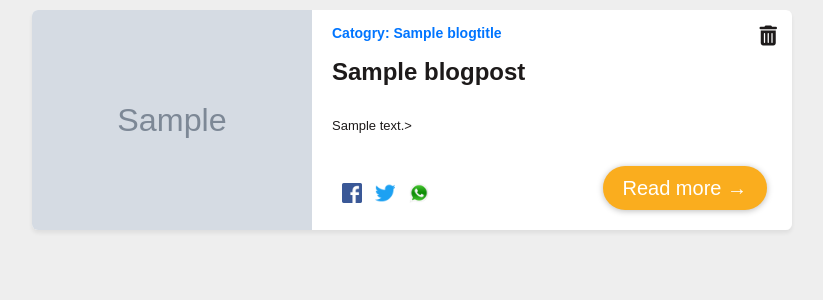
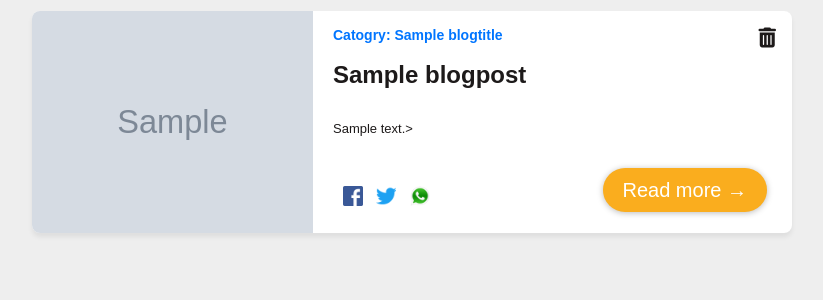
Before and after one commit to Sandeep-Bangwal/Blog-Creator, a PHP site: page /Blog/home.php?title_id=1 in a window 1280 px wide. Shown: the part 61-361 px from the top of the page, without its empty margins (228-1051 px from the left). Run offline with PHP 8.4, Linux system fonts and the light colour scheme; the visitor is signed in with stand-in values (Sample User, id 1); tables that the repository leaves empty hold one stand-in row (values such as "Sample post"); grey boxes marked "Sample" are stand-in pictures; some libraries are stand-ins or nearby versions.

Commit message:
Update style.css

```diff
--- a/css/style.css
+++ b/css/style.css
@@ -10,23 +10,23 @@ body{
 
 .blog-groups{
     margin: 0 auto;
-    width: 780px;
-    padding: 10px;
+    width: 782px;
+    padding: 11px;
     height: auto;
 }
 .blog-groups li{
     position: relative;
     list-style: none;
     background: #fff;
-    border-radius: 6px;
-    box-shadow: 0 3px 4px 0 #0001;
+    border-radius: 8px;
+    box-shadow: 0 4px 5px 0 #0001;
     overflow: hidden;
-    margin-bottom: 30px;
+    margin-bottom: 31px;
     transition: all 0.3s;
 }
 .blog-groups li:hover{
     transform: scale(1.04);
-    box-shadow: 0 4px 14px 0 #0005;
+    box-shadow: 0 5px 15px 0 #0005;
 }
 .blog-groups .card{
     overflow: hidden;
@@ -38,21 +38,21 @@ body{
     margin-right: 20px;
 }
 .blog-groups .img-part .image{
-    width: 280px;
-    height: 220px;
+    width: 281px;
+    height: 222px;
     display: block;
     background-size: cover;
     background-position: center;
 }
 .blog-groups .main-content{
     position: relative;
-    padding: 15px;
+    padding: 16px;
     display: block;
-    height: 220px;
+    height: 221px;
 }
 .blog-groups .main-content .head{
     display: flex;
-    margin-bottom: 10px;
+    margin-bottom: 11px;
     justify-content: space-between;
 }
 .blog-groups .main-content .head .catogry{
```
